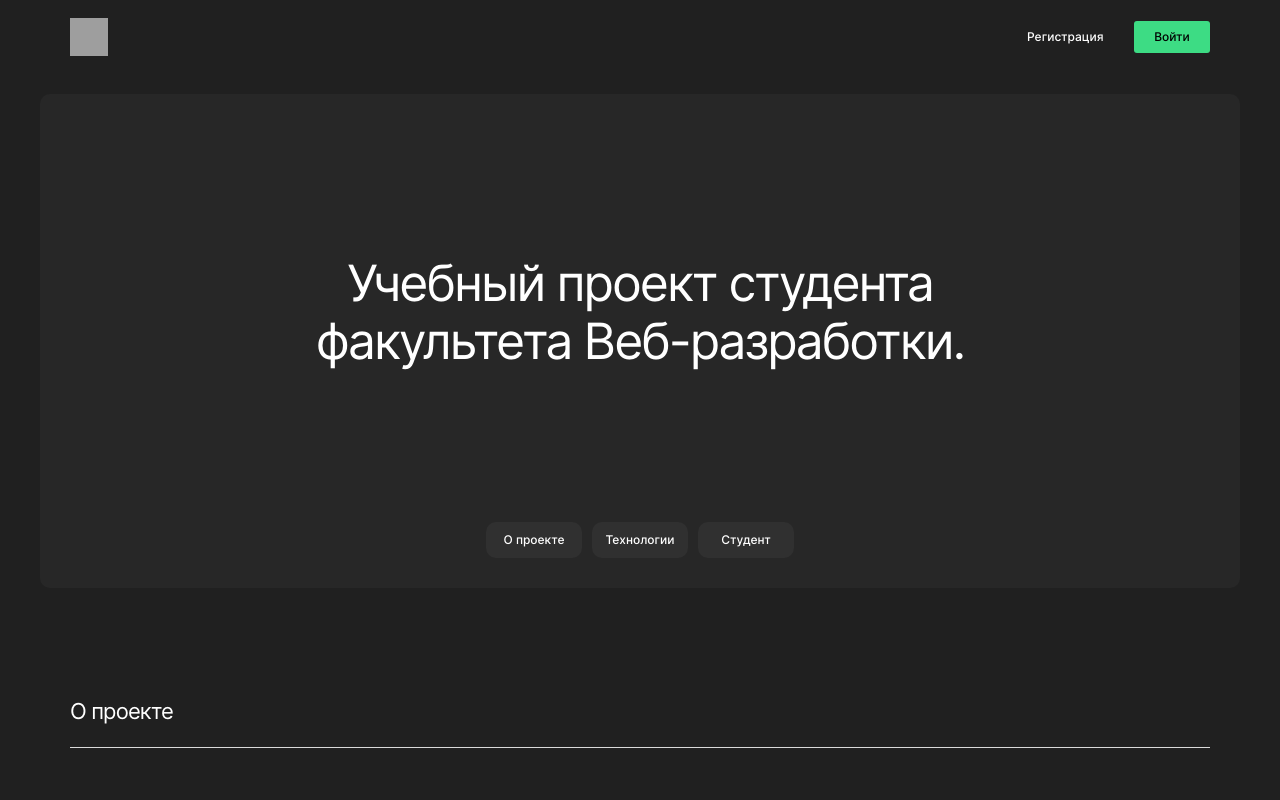
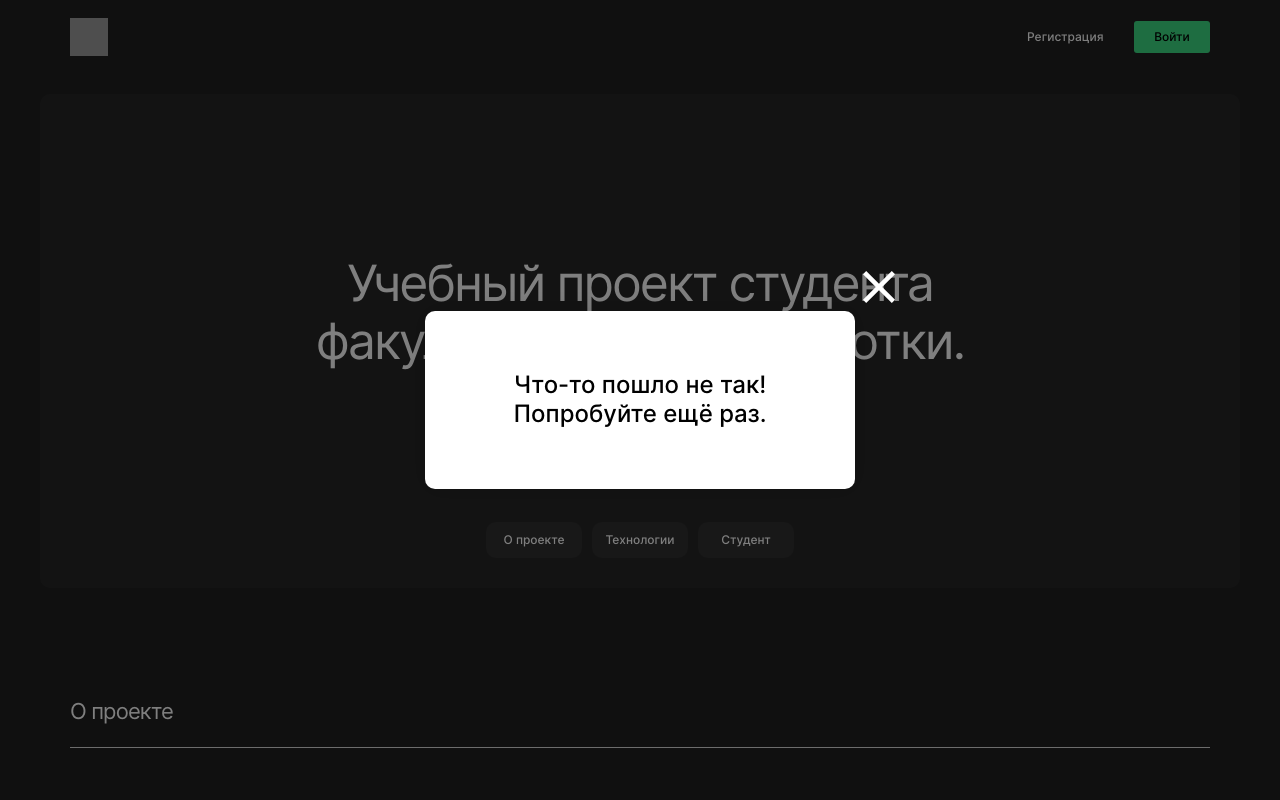
Before and after one commit to Sattturday/movies-explorer-frontend, a React (Create React App) app: page / in a window 1280 px wide. Shown: the top 800 px of the page. Built offline with nearby package versions, Linux system fonts and the light colour scheme; no server answers; sample sign-in values are in the browser's storage; grey boxes are pictures that could not be loaded.

Commit message:
feat: реализовать проверку на изменение информации при редактировании профиля и показ информации об успешном обновлении профиля

```diff
--- a/src/components/App/App.js
+++ b/src/components/App/App.js
@@ -20,6 +20,7 @@ import Login from '../Login/Login';
 import Register from '../Register/Register';
 import NotFound from '../NotFound/NotFound';
 import Layout from '../Layout/Layout';
+import InfoTooltip from '../common/InfoToolTip/InfoToolTip';
 
 function App() {
   const [showHeader, setShowHeader] = useState('');
@@ -73,8 +74,16 @@ function App() {
     setMenuOpen(!menuOpen);
   }
 
+  function handleEditProfile() {
+    setIsEdit(true);
+  }
+
   function handleInfoMessage(message) {
     setInfoMessage(message);
+  }
+
+  function closeAllPopups() {
+    setInfoMessage(null);
   }
 
   function handleRegister(values) {
@@ -85,7 +94,7 @@ function App() {
           handleLogin(values);
         });
     }
-    handleSubmit(makeRequest, true);
+    handleSubmit(makeRequest, );
   }
 
   function handleLogin(values) {
@@ -125,16 +134,11 @@ function App() {
     function makeRequest() {
       return setUserInfo(data).then((data) => {
         setCurrentUser(data);
-        console.log('user', data);
         setIsEdit(false);
       }
       );
     }
-    handleSubmit(makeRequest, false);
-  }
-
-  function handleEditProfile() {
-    setIsEdit(true);
+    handleSubmit(makeRequest, true);
   }
 
   function handleLogout() {
@@ -143,7 +147,6 @@ function App() {
         if (data) {
           localStorage.removeItem('userId');
           setLoggedIn(false);
-          console.log('by');
           navigate('/');
         } else {
           return;
@@ -154,9 +157,11 @@ function App() {
   }
 
   // отправка запросов
-  function handleSubmit(request, showInfo) {
+  function handleSubmit(request, showInfo, processName) {
+    //    setIsLoading(true);
     request()
       .then(() => {
+        closeAllPopups();
         if (showInfo) {
           handleSuccess();
         }
@@ -165,21 +170,20 @@ function App() {
         console.log(err);
         handleError();
       });
+    //      .finally(() => setIsLoading(false));
   }
 
   // обработка ошибок запросов
   function handleError() {
     return setInfoMessage({
       text: 'Что-то пошло не так! Попробуйте ещё раз.',
-      isSuccess: false,
     });
   }
 
   // обработка успешной регистрации
   function handleSuccess() {
     return setInfoMessage({
-      text: 'Вы успешно зарегистрировались!',
-      isSuccess: true,
+      text: 'Профиль успешно обновлён!',
     });
   }
 
@@ -188,6 +192,7 @@ function App() {
       value={{
         showHeader,
         showFooter,
+        closeAllPopups,
         loggedIn,
         menuOpen,
         isEdit,
@@ -226,6 +231,7 @@ function App() {
               <ProtectedRoute
                 element={Profile}
                 loggedIn={loggedIn}
+                infoMessage={infoMessage}
                 onUpdateUser={handleUpdateUser}
                 onEditProfile={handleEditProfile}
                 onLogout={handleLogout}
@@ -237,6 +243,7 @@ function App() {
             <Route path="*" element={<NotFound />} />
           </Route>
         </Routes>
+        <InfoTooltip message={infoMessage} />
       </CurrentUserContext.Provider>
     </AppContext.Provider>
   );
--- a/src/components/Profile/Profile.js
+++ b/src/components/Profile/Profile.js
@@ -10,7 +10,7 @@ import Input from '../common/Input/Input';
 import './Profile.scss';
 
 function Profile({ onEditProfile, onUpdateUser, onLogout }) {
-  const { values, handleChange, errors, isValid, setValues, resetForm } =
+  const { values, setValues, handleChange, errors, isValid, setIsValid, resetForm } =
     useFormAndValidation();
   const app = useContext(AppContext);
   const currentUser = useContext(CurrentUserContext);
@@ -28,6 +28,13 @@ function Profile({ onEditProfile, onUpdateUser, onLogout }) {
       email: currentUser.email,
     });
   }, [setValues, resetForm, currentUser]);
+
+  useEffect(() => {
+    if(currentUser.name !== values.name || currentUser.email !== values.email){
+      return setIsValid(true);
+    }
+    return setIsValid(false);
+  }, [values, setIsValid, currentUser]);
 
   return (
     <>
--- /dev/null
+++ b/src/components/common/InfoToolTip/InfoToolTip.js
@@ -0,0 +1,15 @@
+import { useContext } from 'react';
+import { AppContext } from '../../../contexts/AppContext';
+import Popup from '../Popup/Popup';
+
+function InfoTooltip({ message }) {
+  const app = useContext(AppContext);
+
+  return (
+    <Popup isOpen={message} name="info" onClose={app.closeAllPopups}>
+      <p className="popup__title popup__title_info">{message?.text}</p>
+    </Popup>
+  );
+}
+
+export default InfoTooltip;
--- /dev/null
+++ b/src/components/common/Popup/Popup.js
@@ -0,0 +1,43 @@
+import { useEffect } from 'react';
+
+import './Popup.scss';
+
+const Popup = ({ isOpen, name, onClose, children }) => {
+  useEffect(() => {
+    if (!isOpen) return;
+
+    const closeByEscape = (e) => {
+      if (e.key === 'Escape') {
+        onClose();
+      }
+    };
+
+    document.addEventListener('keydown', closeByEscape);
+    document.body.classList.add('page_lock');
+
+    return () => {
+      document.body.classList.remove('page_lock');
+      document.removeEventListener('keydown', closeByEscape);
+    };
+  }, [isOpen, onClose]);
+
+  const handleOverlay = (e) => {
+    if (e.target === e.currentTarget) {
+      onClose();
+    }
+  };
+
+  return (
+    <div
+      className={`popup${(isOpen && ' popup_opened') || ''} popup_type_${name}`}
+      onMouseDown={handleOverlay}
+    >
+      <div className={`popup__container popup__container_type_${name}`}>
+        {children}
+        <button className="popup__close" type="button" onClick={onClose} />
+      </div>
+    </div>
+  );
+};
+
+export default Popup;
--- /dev/null
+++ b/src/components/common/Popup/Popup.scss
@@ -0,0 +1,77 @@
+@import '../../../styles/abstract/constants.scss';
+@import '../../../styles/abstract/placeholders.scss';
+@import '../../../styles/abstract/mixins.scss';
+
+.popup {
+  background-color: rgba(0, 0, 0, 0.5);
+  position: fixed;
+  top: 0;
+  left: 0;
+  bottom: 0;
+  right: 0;
+  display: flex;
+  align-items: center;
+  justify-content: center;
+  opacity: 0;
+  visibility: hidden;
+  transition: opacity 0.4s ease;
+
+  &_opened {
+    visibility: visible;
+    opacity: 1;
+  }
+}
+
+.popup__container {
+  padding: 0 4rem;
+  width: 35rem;
+  background: $color-light-xl;
+  box-shadow: 0px 0px 25px rgba(0, 0, 0, 0.15);
+  border-radius: 1rem;
+  display: flex;
+  flex-direction: column;
+  position: relative;
+
+  @include media-small {
+    width: 24rem;
+    padding: 0 2rem;
+  }
+}
+
+.popup__title {
+  margin: 0;
+  padding: 6rem 0;
+  color: $color-dark-xl;
+  font-size: 2.4rem;
+  line-height: 1.2;
+  font-weight: 500;
+  text-align: center;
+
+  @include media-small {
+    font-size: 1.8rem;
+  }
+}
+
+.popup__close {
+  width: 3.2rem;
+  height: 3.2rem;
+  background-image: url(../../../images/icon/popup__close.svg);
+  background-size: cover;
+  background-repeat: no-repeat;
+  background-position: center;
+  background-color: transparent;
+  border: none;
+  padding: 0;
+  position: absolute;
+  top: -4rem;
+  right: -4rem;
+  cursor: pointer;
+  @include button;
+
+  @include media-small {
+    width: 2rem;
+    height: 2rem;
+    top: -3.6rem;
+    right: 0;
+  }
+}
--- a/src/utils/data.js
+++ b/src/utils/data.js
@@ -1,3 +1,4 @@
+/* eslint-disable no-useless-escape */
 import img1 from '../images/1.jpg';
 import img2 from '../images/2.jpg';
 import img3 from '../images/3.jpg';
```
Also changed, not shown: src/images/icon/popup__close.svg (added).
